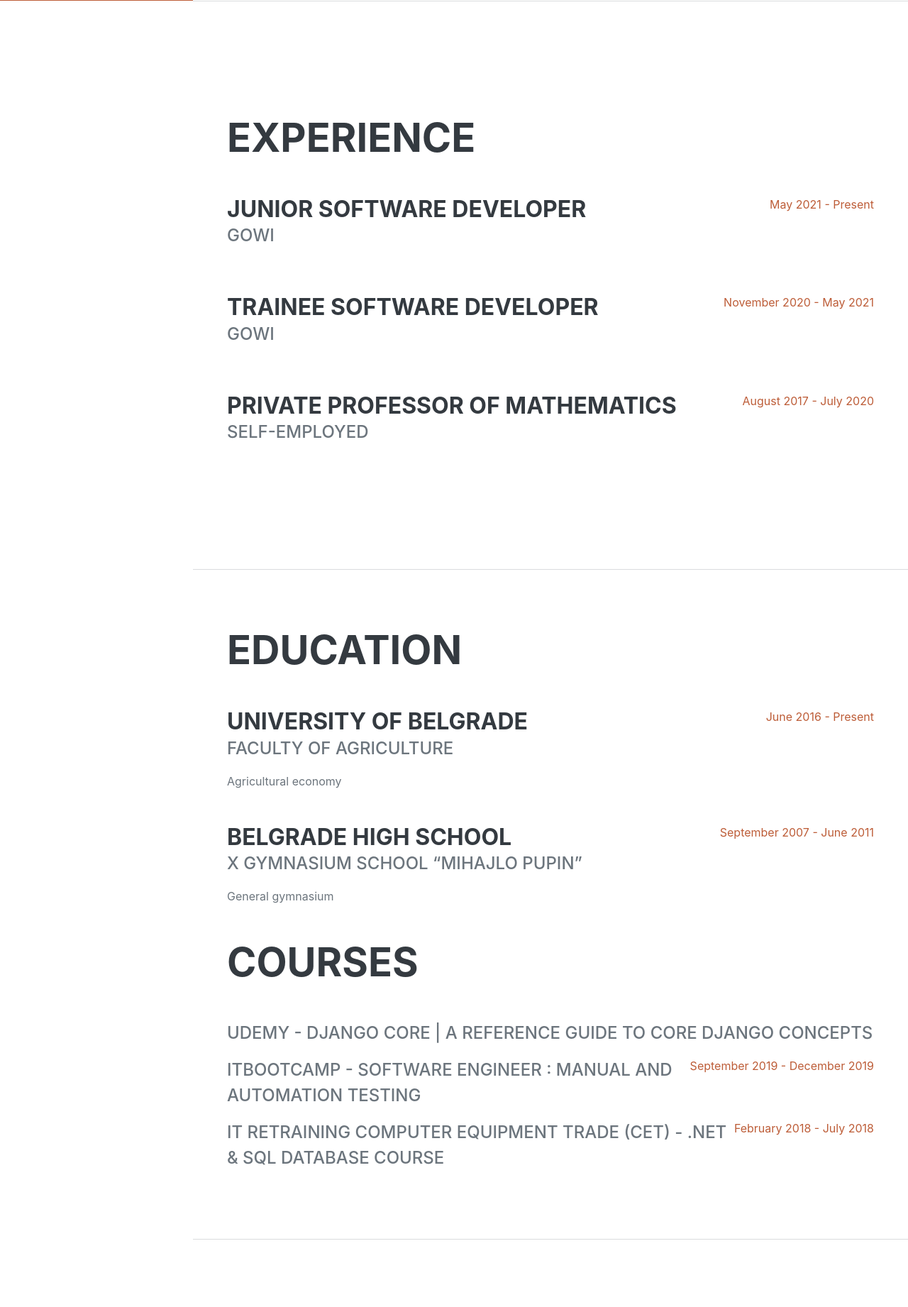
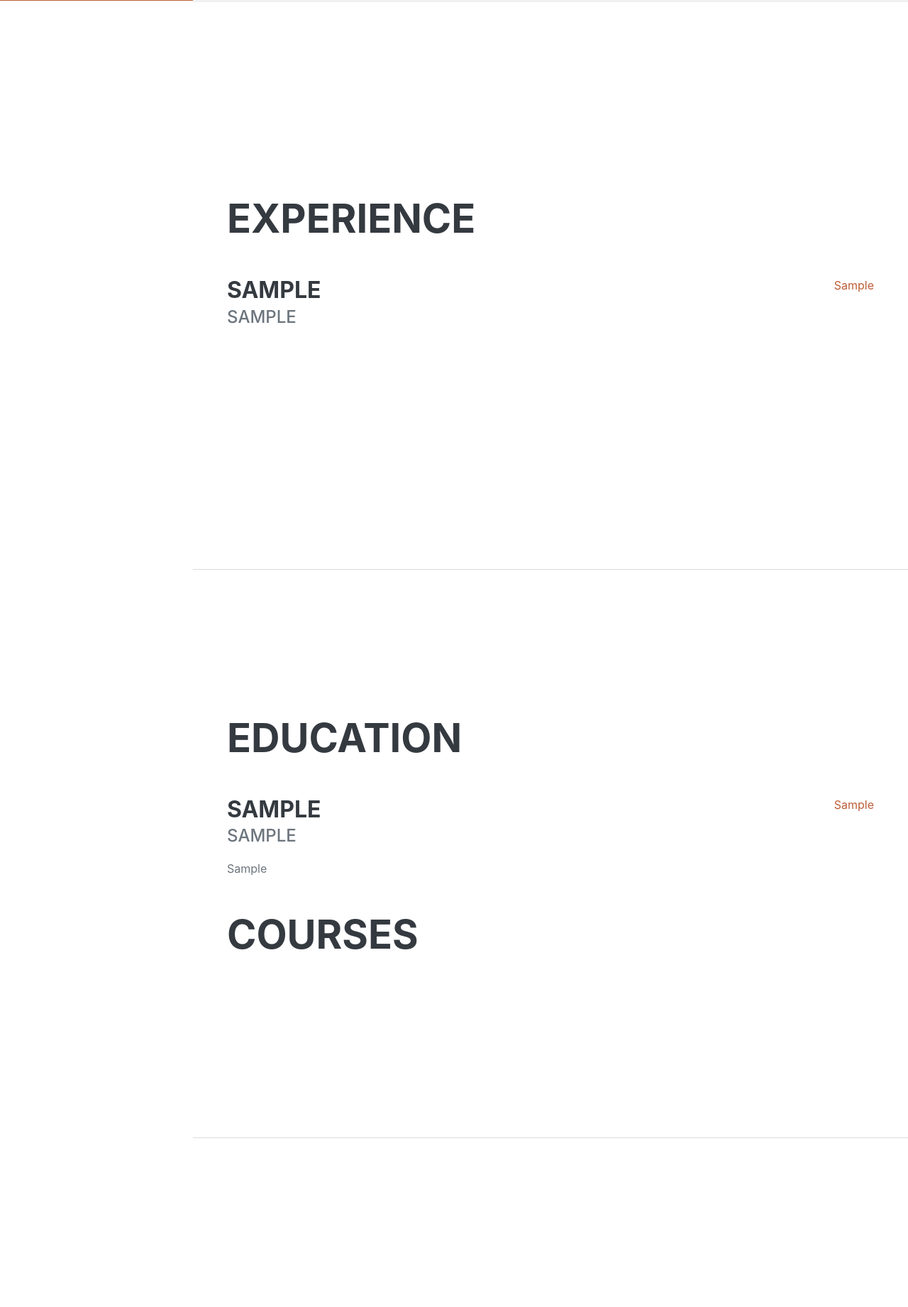
Before and after one commit to ChuckySC/CurriculumVitae, a Flask app: page /user/details/1 in a window 1280 px wide. Shown: the part 799-2641 px from the top of the page at 71% size. Run offline with Flask 3, Linux system fonts and the light colour scheme; tables that the repository leaves empty hold one stand-in row (values such as "Sample post"); some libraries are stand-ins or nearby versions; some web fonts are replaced.

Commit message:
create user expirience & education

```diff
--- a/app.py
+++ b/app.py
@@ -93,6 +93,8 @@
                 # delete if skill is not linked to any user
                 db.session.delete(self)
                 db.session.commit()
+            # else:
+                # TODO trigger notification msg pop up
         except Exception as e:
             # logger for errors
             db.session.close()
@@ -102,15 +104,17 @@
 
     id = db.Column(db.Integer, primary_key=True)
     user_id = db.Column(db.Integer, db.ForeignKey('User.id'), nullable=False)
-    institution = db.Column(db.String(256), nullable=False)
-    facility = db.Column(db.String(256), nullable=False)
-    module = db.Column(db.String(256), nullable=False)
-    study_period = db.Column(db.String(256), nullable=False)
+    institution = db.Column(db.String(256), unique=False, nullable=False)
+    facility = db.Column(db.String(256), unique=False, nullable=False)
+    module = db.Column(db.String(256), unique=False, nullable=False)
+    study_period = db.Column(db.String(256), unique=False, nullable=False)
+    # education or course
+    is_education = db.Column(db.Boolean, unique=False, default=True)
 
     created_at = db.Column(db.DateTime(timezone=True), server_default=func.now())
 
     def __init__(self, **kwargs):
-        super(User, self).__init__(**kwargs)
+        super(UserEducation, self).__init__(**kwargs)
 
     def __repr__(self):
         return f'<Institution {self.institution}>'
@@ -131,19 +135,30 @@
             # logger for errors
             db.session.close()
 
+    def removeAll(id):
+        try:
+            # sql = delete(UserSkill).where(UserSkill.user_id.in_([ids]))
+            sql = delete(UserEducation).where(UserEducation.user_id == id)
+
+            db.session.execute(sql)
+            db.session.commit()
+        except Exception as e:
+            # logger for errors
+            db.session.close()
+
 class UserExperience(db.Model):
     __tablename__ = 'UserExperience'
 
     id = db.Column(db.Integer, primary_key=True)
     user_id = db.Column(db.Integer, db.ForeignKey('User.id'), nullable=False)
-    position = db.Column(db.String(256), nullable=False)
-    organization = db.Column(db.String(256), nullable=False)
-    work_period = db.Column(db.String(256), nullable=False)
+    position = db.Column(db.String(256), unique=False, nullable=False)
+    organization = db.Column(db.String(256), unique=False, nullable=False)
+    work_period = db.Column(db.String(256), unique=False, nullable=False)
 
     created_at = db.Column(db.DateTime(timezone=True), server_default=func.now())
 
     def __init__(self, **kwargs):
-        super(User, self).__init__(**kwargs)
+        super(UserExperience, self).__init__(**kwargs)
 
     def __repr__(self):
         return f'<Position {self.position}>'
@@ -159,6 +174,17 @@
     def remove(self):
         try:
             db.session.delete(self)
+            db.session.commit()
+        except Exception as e:
+            # logger for errors
+            db.session.close()
+
+    def removeAll(id):
+        try:
+            # sql = delete(UserSkill).where(UserSkill.user_id.in_([ids]))
+            sql = delete(UserEducation).where(UserEducation.user_id == id)
+
+            db.session.execute(sql)
             db.session.commit()
         except Exception as e:
             # logger for errors
--- a/templates/components/user/details/education.html
+++ b/templates/components/user/details/education.html
@@ -2,42 +2,26 @@
     <section class="resume-section" id="education">
         <div class="resume-section-content">
             <h2 class="mb-5">Education</h2>
-            <div class="d-flex flex-column flex-md-row justify-content-between mb-5">
-                <div class="flex-grow-1">
-                    <h3 class="mb-0">University of Belgrade</h3>
-                    <div class="subheading mb-3">Faculty of Agriculture</div>
-                    <div>Agricultural economy</div>
+            {% for education in context.education %}
+                <div class="d-flex flex-column flex-md-row justify-content-between mb-5">
+                    <div class="flex-grow-1">
+                        <h3 class="mb-0">{{education.institution}}</h3>
+                        <div class="subheading mb-3">{{education.facility}}</div>
+                        <div>{{education.module}}</div>
+                    </div>
+                    <div class="flex-shrink-0"><span class="text-primary">{{education.study_period}}</span></div>
                 </div>
-                <div class="flex-shrink-0"><span class="text-primary">June 2016 - Present</span></div>
-            </div>
-            <div class="d-flex flex-column flex-md-row justify-content-between">
-                <div class="flex-grow-1">
-                    <h3 class="mb-0">Belgrade High School</h3>
-                    <div class="subheading mb-3">X Gymnasium School “Mihajlo Pupin”</div>
-                    <div>General gymnasium</div>
-                </div>
-                <div class="flex-shrink-0"><span class="text-primary">September 2007 - June 2011</span></div>
-            </div>
+            {% endfor %}
 
             <h2 class="mt-5 mb-5">Courses</h2>
-            <div class="d-flex flex-column flex-md-row justify-content-between">
-                <div class="flex-grow-1">
-                    <div class="subheading mb-3">Udemy - Django Core | A Reference Guide to Core Django Concepts</div>
+            {% for course in context.course %}
+                <div class="d-flex flex-column flex-md-row justify-content-between">
+                    <div class="flex-grow-1">
+                        <div class="subheading mb-3">{{course.institution}} - {{course.facility}} - {{course.module}}</div>
+                    </div>
+                    <div class="flex-shrink-0"><span class="text-primary">{{course.study_period}}</span></div>
                 </div>
-                <div class="flex-shrink-0"><span class="text-primary"></span></div>
-            </div>
-            <div class="d-flex flex-column flex-md-row justify-content-between">
-                <div class="flex-grow-1">
-                    <div class="subheading mb-3">ITBootcamp - Software Engineer : manual and automation testing</div>
-                </div>
-                <div class="flex-shrink-0"><span class="text-primary">September 2019 - December 2019</span></div>
-            </div>
-            <div class="d-flex flex-column flex-md-row justify-content-between">
-                <div class="flex-grow-1">
-                    <div class="subheading mb-3">IT retraining Computer Equipment Trade (CET) - .NET & SQL Database course</div>
-                </div>
-                <div class="flex-shrink-0"><span class="text-primary">February 2018 - July 2018</span></div>
-            </div>
+            {% endfor %}
         </div>
     </section>
 {% endblock %}
--- a/templates/components/user/details/experience.html
+++ b/templates/components/user/details/experience.html
@@ -2,30 +2,16 @@
     <section class="resume-section" id="experience">
         <div class="resume-section-content">
             <h2 class="mb-5">Experience</h2>
-            <div class="d-flex flex-column flex-md-row justify-content-between mb-5">
-                <div class="flex-grow-1">
-                    <h3 class="mb-0">Junior Software Developer</h3>
-                    <div class="subheading mb-3">GOWI</div>
-                    <p></p>
+            {% for experience in context %}
+                <div class="d-flex flex-column flex-md-row justify-content-between mb-5">
+                    <div class="flex-grow-1">
+                        <h3 class="mb-0">{{experience.position}}</h3>
+                        <div class="subheading mb-3">{{experience.organization}}</div>
+                        <p></p>
+                    </div>
+                    <div class="flex-shrink-0"><span class="text-primary">{{experience.work_period}}</span></div>
                 </div>
-                <div class="flex-shrink-0"><span class="text-primary">May 2021 - Present</span></div>
-            </div>
-            <div class="d-flex flex-column flex-md-row justify-content-between mb-5">
-                <div class="flex-grow-1">
-                    <h3 class="mb-0">Trainee Software Developer</h3>
-                    <div class="subheading mb-3">GOWI</div>
-                    <p></p>
-                </div>
-                <div class="flex-shrink-0"><span class="text-primary">November 2020 - May 2021</span></div>
-            </div>
-            <div class="d-flex flex-column flex-md-row justify-content-between">
-                <div class="flex-grow-1">
-                    <h3 class="mb-0">Private professor of mathematics</h3>
-                    <div class="subheading mb-3">Self-employed</div>
-                    <p></p>
-                </div>
-                <div class="flex-shrink-0"><span class="text-primary">August 2017 - July 2020</span></div>
-            </div>
+            {% endfor %}
         </div>
     </section>
 {% endblock %}
--- a/templates/user-details.html
+++ b/templates/user-details.html
@@ -14,11 +14,15 @@
 
         <hr class="m-0" />
         <!-- Experience -->
-        {% include "components/user/details/experience.html" %}
+        {% with context=context.experience %}
+            {% include "components/user/details/experience.html" %}
+        {% endwith %}
 
         <hr class="m-0" />
         <!-- Education -->
-        {% include "components/user/details/education.html" %}
+        {% with context=context.education %}
+            {% include "components/user/details/education.html" %}
+        {% endwith %}
 
         <hr class="m-0" />
         <!-- Skills -->
```
Also changed, not shown: app_views.py (+66 -9 lines), templates/components/user/create/education.html (+19 -2 lines), database.db, 1 other file.
